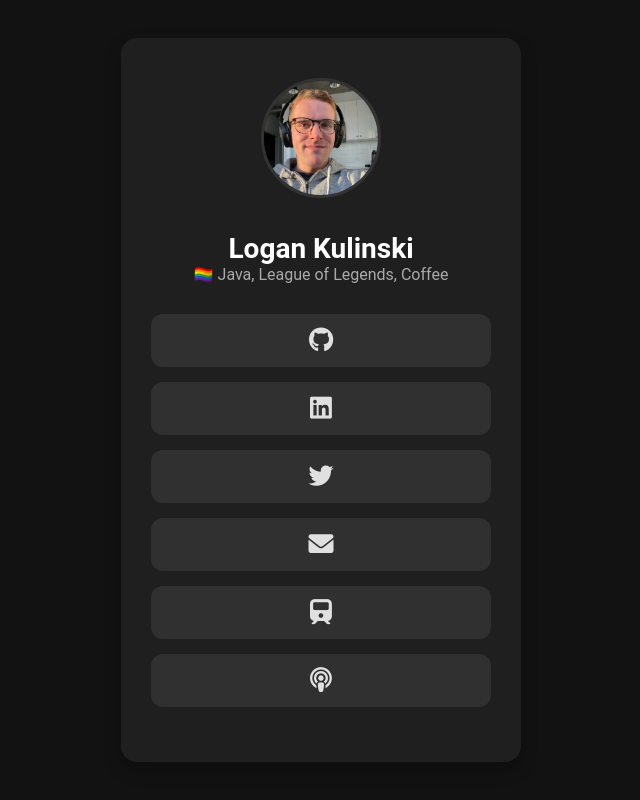
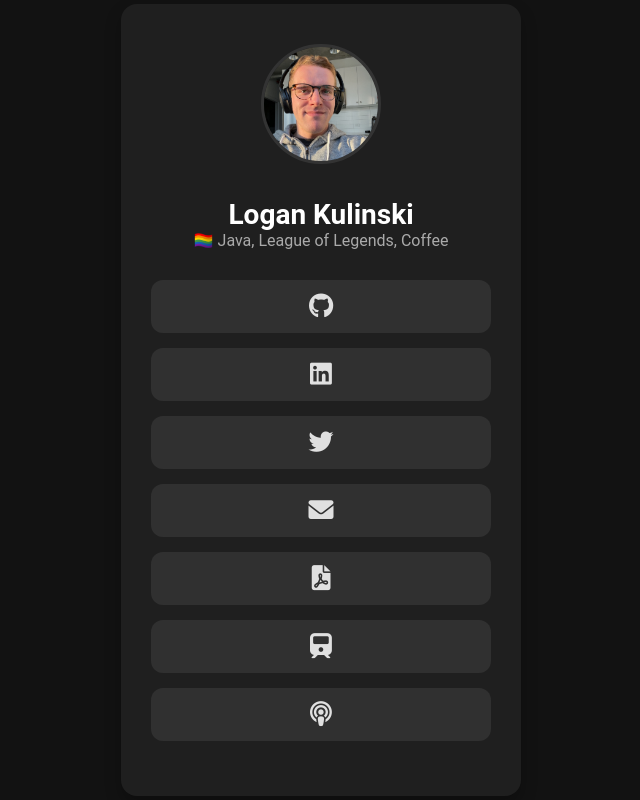
Before and after one commit to lbkulinski/my-website, a website built with webpack: page index.html in a window 1280 px wide. Shown: the whole page, without its empty margins (319-959 px from the left). Built offline with nearby package versions, Linux system fonts and the light colour scheme.

Commit message:
Add resume

```diff
--- a/index.html
+++ b/index.html
@@ -28,6 +28,9 @@
     <a href="mailto:lbkulinski@gmail.com" class="link">
       <i class="fas fa-envelope"></i>
     </a>
+    <a href="/assets/logan_kulinski.pdf" target="_blank" class="link">
+      <i class="fas fa-file-pdf"></i>
+    </a>
     <a href="https://cta4j.app" target="_blank" class="link" title="This is my custom CTA train/bus tracker!">
       <i class="fa-solid fa-train"></i>
     </a>
```
Also changed, not shown: 1 other file.
